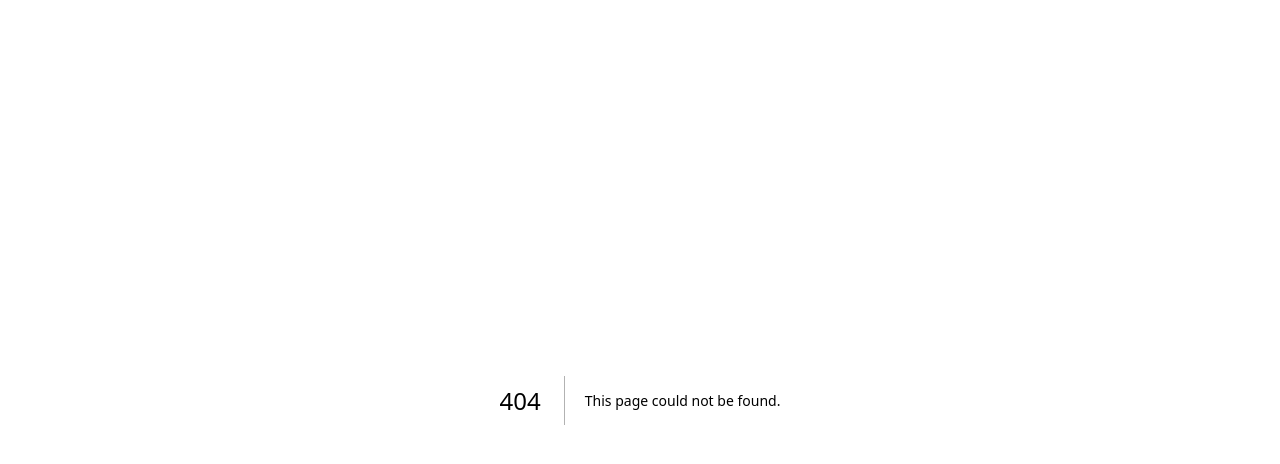
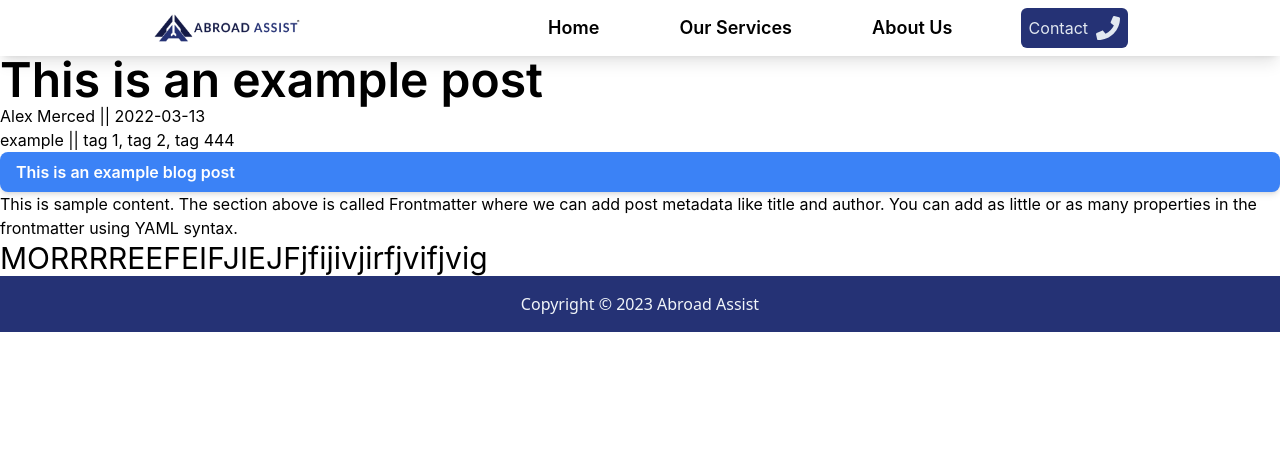
Before and after one commit to abroadassist/abroad-assist, a Next.js app: page /posts/sample-page in a window 1280 px wide. Before the commit this address had no page. Shown: the top 464 px of the page. Built offline with nearby package versions, Linux system fonts and the light colour scheme.

Commit message:
add working blog engine

```diff
--- /dev/null
+++ b/components/posts/PostTitle.jsx
@@ -0,0 +1,7 @@
+import React from "react";
+
+const PostTitle = ({ title }) => {
+  return <h1 className="text-5xl font-heading  font-bold">{title}</h1>;
+};
+
+export default PostTitle;
--- /dev/null
+++ b/data/sample-page.md
@@ -0,0 +1,17 @@
+---
+title: "This is an example post"
+author: "Alex Merced"
+category: "example"
+date: "2022-03-13"
+bannerImage: "url-to-image.png"
+tags:
+    - tag 1
+    - tag 2
+    - tag 444
+---
+
+## This is an example blog post
+
+This is sample content. The section above is called Frontmatter where we can add post metadata like title and author. You can add as little or as many properties in the frontmatter using YAML syntax.
+
+# MORRRREEFEIFJIEJFjfijivjirfjvifjvig
--- a/package.json
+++ b/package.json
@@ -12,11 +12,14 @@
     "@headlessui/react": "^1.7.10",
     "axios": "^1.3.4",
     "formik": "^2.2.9",
+    "gray-matter": "^4.0.3",
+    "markdown-it": "^13.0.1",
     "next": "13.1.6",
     "react": "18.2.0",
     "react-dom": "18.2.0",
     "react-icons": "^4.7.1",
     "react-phone-input-2": "^2.15.1",
+    "remark": "^14.0.3",
     "sharp": "^0.31.3",
     "use-exit-intent": "^1.0.7",
     "yup": "^1.0.0"
--- /dev/null
+++ b/pages/blog.jsx
@@ -0,0 +1,54 @@
+import fs from "fs";
+import matter from "gray-matter";
+import Image from "next/image";
+import Link from "next/link";
+
+// The Blog Page Content
+export default function Blog({ posts }) {
+  return (
+    <main>
+      {posts.map((post) => {
+        //extract slug and frontmatter
+        const { slug, frontmatter } = post;
+        //extract frontmatter properties
+        const { title, author, category, date, bannerImage, tags } = frontmatter;
+
+        //JSX for individual blog listing
+        return (
+          <article key={title}>
+            <Link href={`/posts/${slug}`}>
+              <h1>{title}</h1>
+            </Link>
+            <h3>{author}</h3>
+            <h3>{date}</h3>
+          </article>
+        );
+      })}
+    </main>
+  );
+}
+
+//Generating the Static Props for the Blog Page
+export async function getStaticProps() {
+  // get list of files from the posts folder
+  const files = fs.readdirSync("data");
+
+  // get frontmatter & slug from each post
+  const posts = files.map((fileName) => {
+    const slug = fileName.replace(".md", "");
+    const readFile = fs.readFileSync(`data/${fileName}`, "utf-8");
+    const { data: frontmatter } = matter(readFile);
+
+    return {
+      slug,
+      frontmatter,
+    };
+  });
+
+  // Return the pages static props
+  return {
+    props: {
+      posts,
+    },
+  };
+}
--- /dev/null
+++ b/pages/posts/[slug].jsx
@@ -0,0 +1,56 @@
+import LayoutWrapper from "components/layout/LayoutWrapper";
+import PostTitle from "components/posts/PostTitle";
+import fs from "fs";
+import matter from "gray-matter";
+import md from "markdown-it";
+
+// The page for each post
+export default function Post({ frontmatter, content }) {
+  const { title, author, category, date, bannerImage, tags } = frontmatter;
+  return (
+    <LayoutWrapper
+      {...{
+        siteTitle: title,
+        siteDescription: author,
+      }}
+    >
+      <PostTitle {...{ title }} />
+      <h2>
+        {author} || {date}
+      </h2>
+      <h3>
+        {category} || {tags.join(", ")}
+      </h3>
+      <div className="post_content" dangerouslySetInnerHTML={{ __html: md().render(content) }} />
+    </LayoutWrapper>
+  );
+}
+
+// Generating the paths for each post
+export async function getStaticPaths() {
+  // Get list of all files from our posts directory
+  const files = fs.readdirSync("data");
+  // Generate a path for each one
+  const paths = files.map((fileName) => ({
+    params: {
+      slug: fileName.replace(".md", ""),
+    },
+  }));
+  // return list of paths
+  return {
+    paths,
+    fallback: false,
+  };
+}
+
+// Generate the static props for the page
+export async function getStaticProps({ params: { slug } }) {
+  const fileName = fs.readFileSync(`data/${slug}.md`, "utf-8");
+  const { data: frontmatter, content } = matter(fileName);
+  return {
+    props: {
+      frontmatter,
+      content,
+    },
+  };
+}
--- a/styles/globals.css
+++ b/styles/globals.css
@@ -1,4 +1,4 @@
-@import url('https://fonts.googleapis.com/css2?family=Inter:wght@600&family=Lora:wght@700&family=Noto+Sans&family=Noto+Serif+Lao:wght@600&display=swap');
+@import url("https://fonts.googleapis.com/css2?family=Inter:wght@600&family=Lora:wght@700&family=Noto+Sans&family=Noto+Serif+Lao:wght@600&display=swap");
 
 @tailwind base;
 @tailwind components;
@@ -78,3 +78,13 @@
     animation: slide-in-blurred-left 0.6s cubic-bezier(0.23, 1, 0.32, 1) both;
   }
 }
+
+@layer components {
+  .post_content h1 {
+    @apply text-3xl hover:text-red-700;
+  }
+
+  .post_content h2 {
+    @apply py-2 px-4 bg-blue-500 text-white font-semibold rounded-lg shadow-md hover:bg-blue-700 focus:outline-none focus:ring-2 focus:ring-blue-400 focus:ring-opacity-75;
+  }
+}
```
Also changed, not shown: constants/values.js (added, +17 -0 lines), 1 other file (tests, documents, lock files or other folders).
